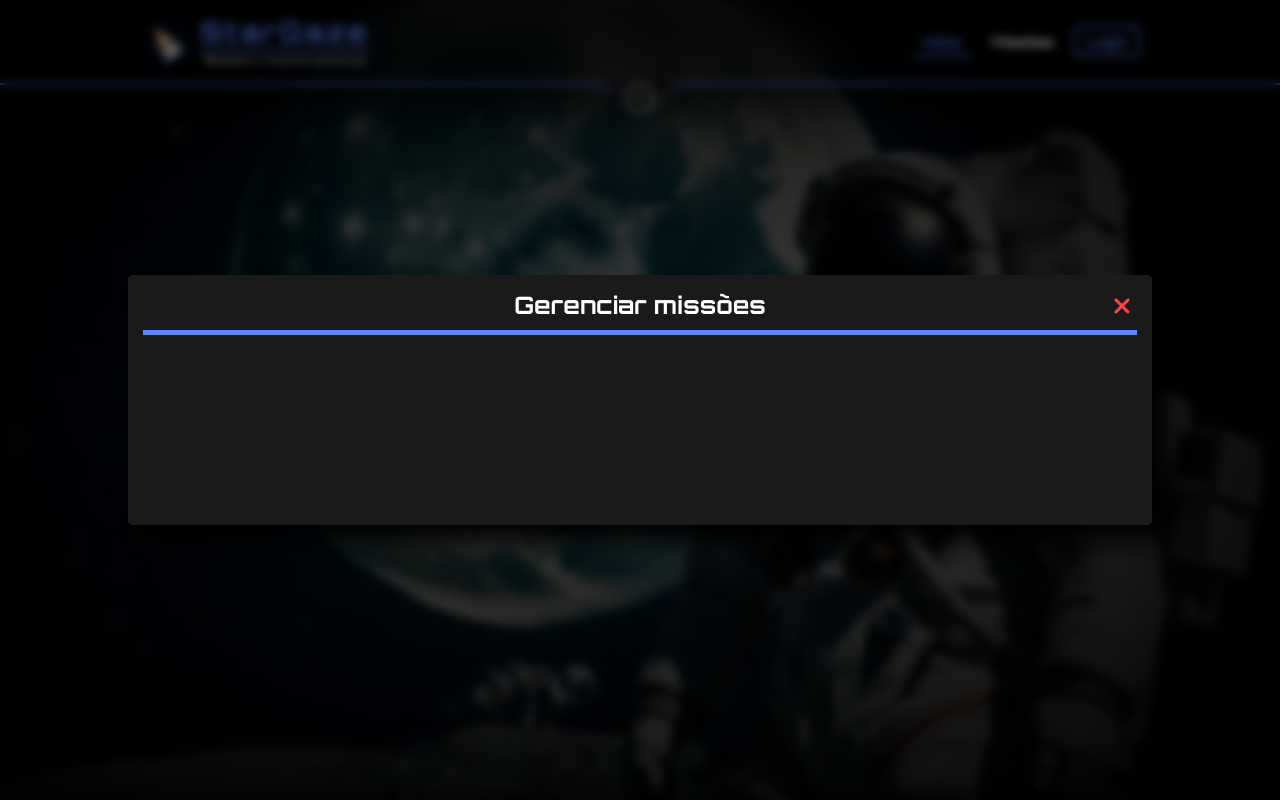
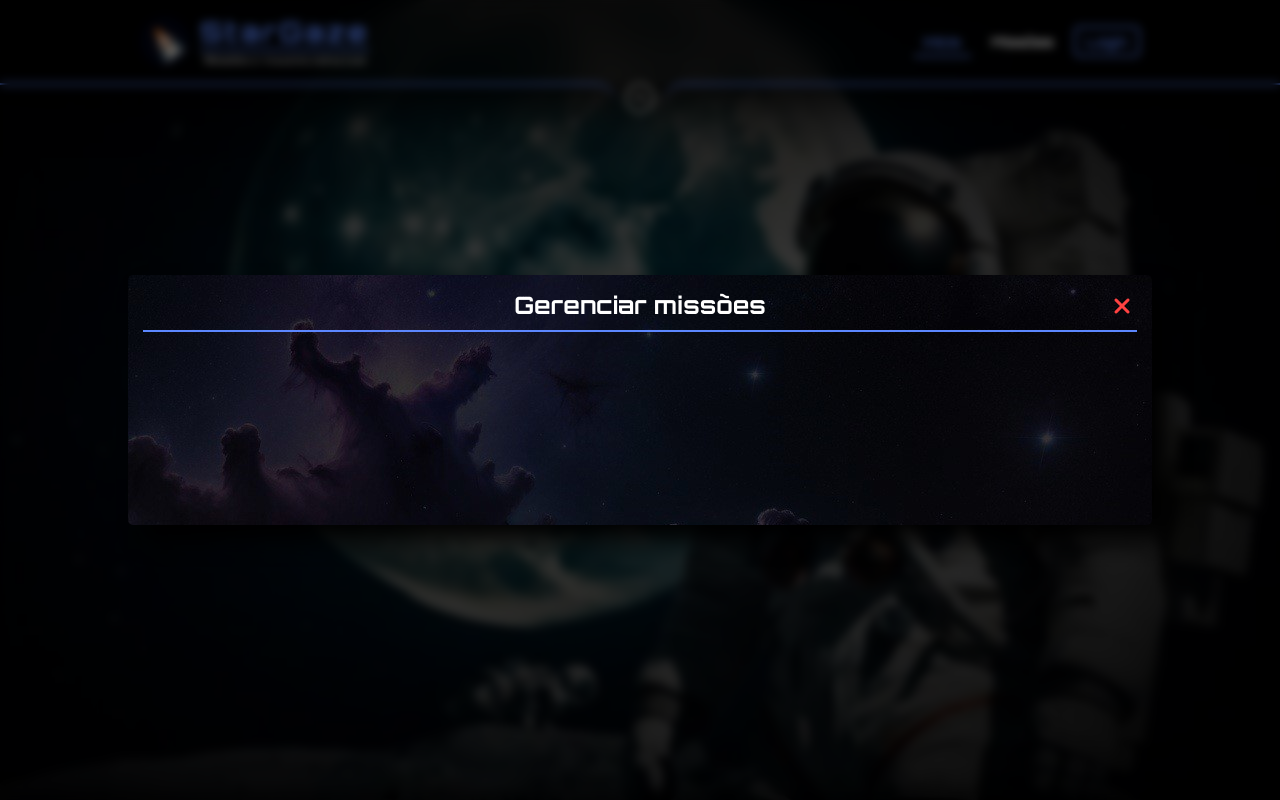
Before and after one commit to filipe-2/stargaze, a Flask app: page / in a window 1280 px wide. Run offline with Flask 3, Linux system fonts and the light colour scheme.

Commit message:
refactor: Adicionar imagem de fundo no modal de missões

```diff
--- a/app/static/css/sections/missions.css
+++ b/app/static/css/sections/missions.css
@@ -89,10 +89,7 @@
     justify-content: center;
     align-items: center;
     z-index: 100;
-    left: 0;
-    top: 0;
-    right: 0;
-    bottom: 0;
+    inset: 0;
     background-color: var(--bg-clr-2);
     backdrop-filter: blur(5px);
 }
@@ -100,6 +97,10 @@
 .missions__modal-content-wrapper {
     position: relative;
     text-align: center;
+    background: url('../../assets/imgs/cosmos.jpg') no-repeat;
+    background-position: center;
+    width: 100%;
+    object-fit: cover;
     background-color: var(--bg-clr-3);
     min-height: 250px;
     padding: 15px;
@@ -120,7 +121,7 @@
 
 .missions__modal-title {
     padding-bottom: 10px;
-    box-shadow: 0px 5px 0px var(--clr-accent-1);
+    border-bottom: var(--border-thickness-1) solid var(--clr-accent-1);
     font-family: var(--font-2);
     color: var(--clr-neutral-1);
 }
--- a/app/static/js/App.js
+++ b/app/static/js/App.js
@@ -26,4 +26,5 @@ window.addEventListener('scroll', toggleHeaderVisibilityOnScroll);
 
 // Fecha o modal de missões sempre que o botão de fechá-lo é clicado
 closeModalBtn.addEventListener('click', closeModal);
+
 hideHeaderBtn.addEventListener('click', toggleHeaderVisibilityOnClick);
```
Also changed, not shown: app/static/assets/imgs/cosmos.jpg (added).
